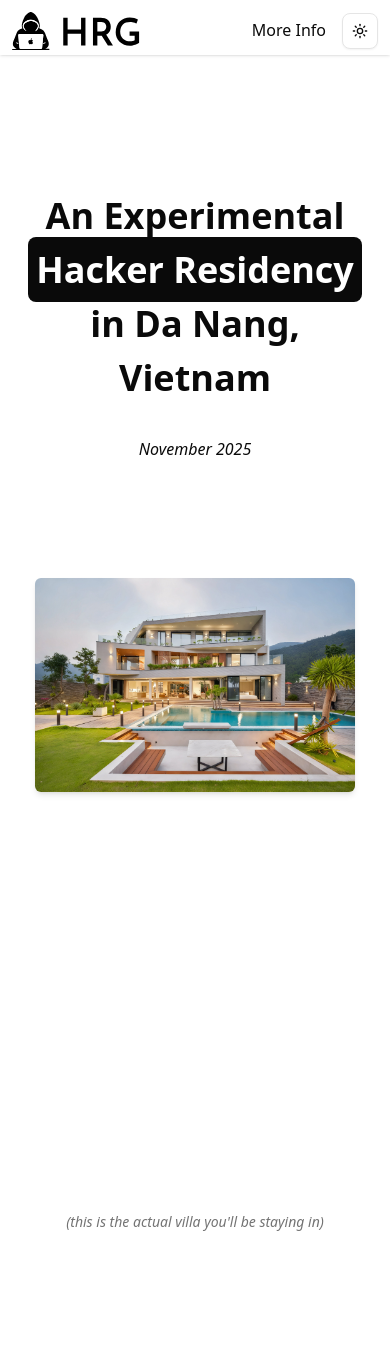
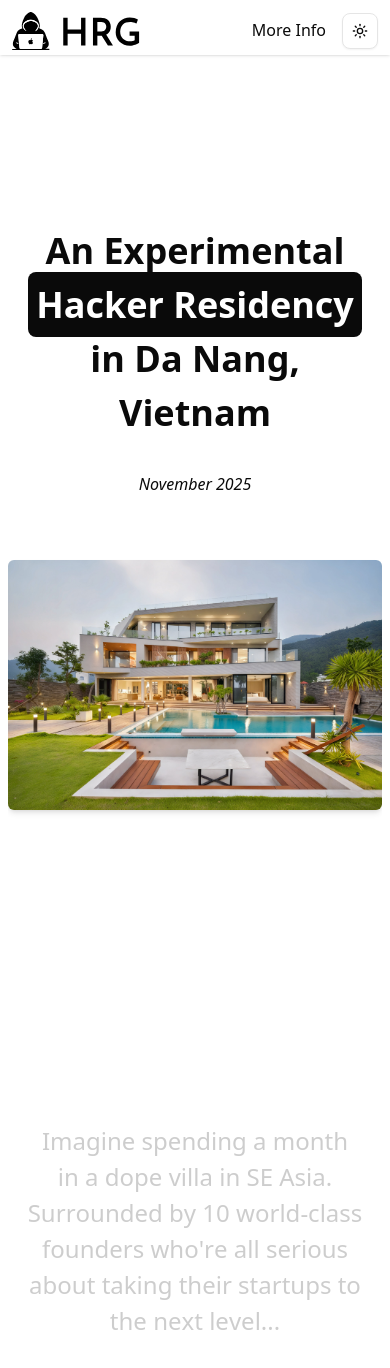
Before and after one commit to HackerResidencyGroup/website, a Next.js app: page / in a window 390 px wide. Shown: the top 1368 px of the page. Built offline with nearby package versions, Linux system fonts and the light colour scheme; no server answers.

Commit message:
fix: hero image on mobile

```diff
--- a/src/app/hero-section.tsx
+++ b/src/app/hero-section.tsx
@@ -7,7 +7,7 @@
 import { motion } from 'motion/react'
 import Image, { type ImageProps } from 'next/image'
 import raf from 'raf'
-import { forwardRef, useEffect, useState } from 'react'
+import { forwardRef, useEffect, useRef, useState } from 'react'
 
 import HeroImage from '@/public/da-nang-villa/hero.jpg'
 
@@ -21,6 +21,9 @@
 
 export function HeroSection() {
   const [isTransitioning, setIsTransitioning] = useState(true)
+  const wrapperRef = useRef<HTMLDivElement | null>(null)
+  const wrapperRef2 = useRef<HTMLDivElement | null>(null)
+  const targetRef = useRef<HTMLDivElement | null>(null)
 
   useEffect(() => {
     gsap.registerPlugin(ScrollTrigger, Flip, SplitText)
@@ -30,10 +33,12 @@
     }
 
     function initFlipOnScroll() {
-      const wrapperElements = document.querySelectorAll(
-        "[data-flip-element='wrapper']"
-      )
-      const targetEl = document.querySelector("[data-flip-element='target']")
+      if (!wrapperRef.current || !wrapperRef2.current || !targetRef.current) {
+        return
+      }
+
+      const wrapperElements = [wrapperRef.current, wrapperRef2.current]
+      const targetEl = targetRef.current
 
       let tl: gsap.core.Timeline
       let resizeRaf: ReturnType<typeof raf>
@@ -95,7 +100,7 @@
 
     // Initialize Scaling Elements on Scroll (GSAP Flip)
     initFlipOnScroll()
-  }, [isTransitioning])
+  }, [isTransitioning, wrapperRef, wrapperRef2, targetRef])
 
   useEffect(() => {
     if (!isTransitioning) {
@@ -140,11 +145,24 @@
             November 2025
           </motion.p>
 
-          <div className='relative w-[20em] h-[20em]'>
+          <motion.div className='block md:hidden'>
+            <MotionImage
+              src={HeroImage}
+              alt='Da Nang Villa'
+              className='w-full h-auto origin-top rounded-sm shadow-md'
+              placeholder='blur'
+              priority={true}
+              width={HeroImage.width}
+              height={HeroImage.height}
+              blurDataURL={HeroImage.blurDataURL}
+            />
+          </motion.div>
+
+          <div className='hidden md:block relative w-[20em] h-[20em]'>
             <div className='aspect-[1280/853]' />
 
             <motion.div
-              data-flip-element='wrapper'
+              ref={wrapperRef}
               className='absolute top-0 left-0 w-full h-full'
               initial={{ opacity: 0.5, scale: 0, translateY: -30 }}
               animate={{ opacity: 1, scale: 1, translateY: 0 }}
@@ -154,13 +172,13 @@
               }}
             >
               <div
-                data-flip-element='target'
-                className='absolute top-0 left-0 w-full h-full isolate will-change-transform transform-[translateX(0)_rotate(0.001deg)] flex flex-col items-center justify-center'
+                ref={targetRef}
+                className='absolute top-0 left-0 w-full h-full isolate will-change-transform transform-[translateY(0)] flex flex-col items-center justify-center'
               >
                 <MotionImage
                   src={HeroImage}
                   alt='Da Nang Villa'
-                  className='w-full h-auto origin-top rounded-sm shadow-md object-cover'
+                  className='w-full h-auto origin-top rounded-sm shadow-md'
                   placeholder='blur'
                   priority={true}
                   width={HeroImage.width}
@@ -172,12 +190,12 @@
           </div>
         </div>
 
-        <div className='relative flex flex-col items-center justify-center'>
+        <div className='hidden md:flex relative flex-col items-center justify-center'>
           <div className='relative w-full'>
             <div className='aspect-[1280/853]' />
 
             <motion.div
-              data-flip-element='wrapper'
+              ref={wrapperRef2}
               className='absolute top-0 left-0 w-full h-full'
               initial={{ opacity: 0.5, scale: 0, translateY: -30 }}
               animate={{ opacity: 1, scale: 1, translateY: 0 }}
```
